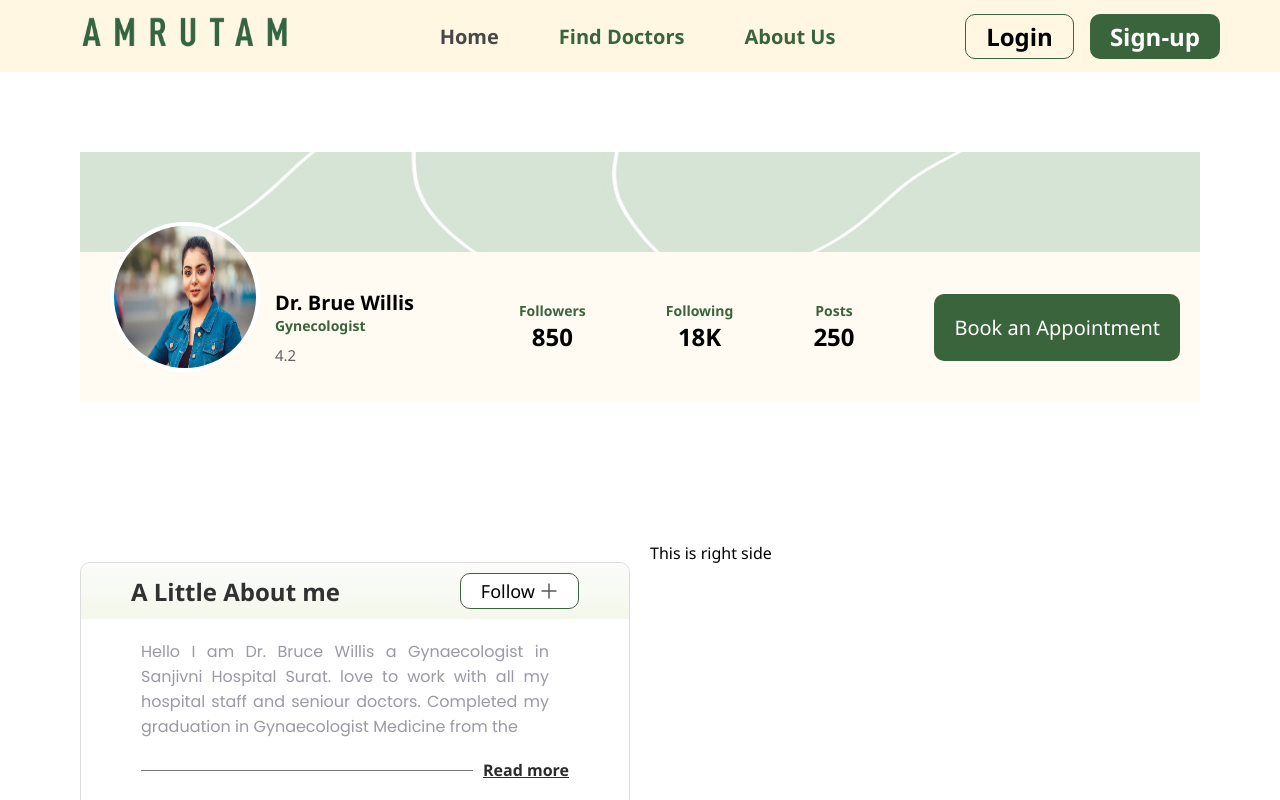
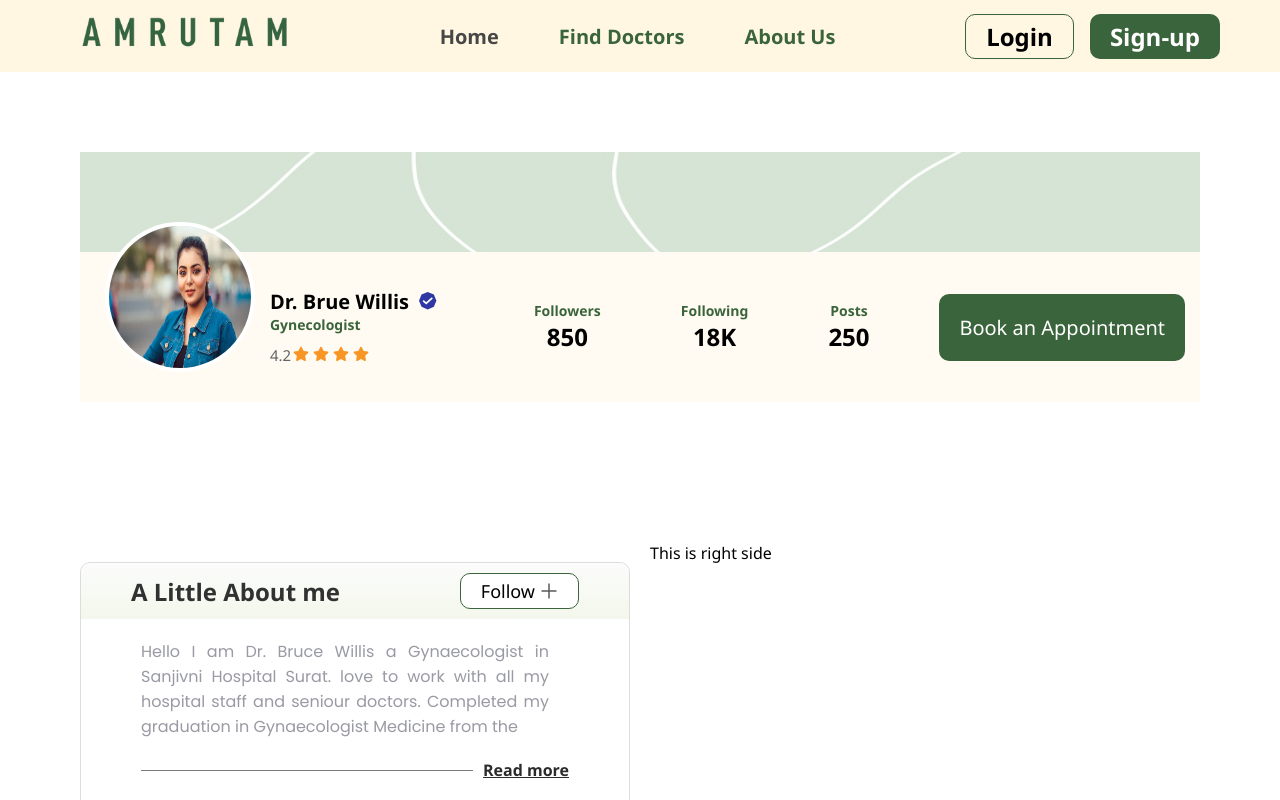
Before and after one commit to sinha-niranjan/amrutan, a React (Vite) app: page / in a window 1280 px wide. Shown: the top 800 px of the page. Built offline with nearby package versions, Linux system fonts and the light colour scheme.

Commit message:
modified:   src/components/Banner.jsx 	modified:   src/styles/Banner.css

```diff
--- a/src/components/Banner.jsx
+++ b/src/components/Banner.jsx
@@ -2,6 +2,8 @@ import React from "react";
 import "../styles/Banner.css";
 import backgroundImage from "../assets/background-banner.png";
 import avatar from "../assets/avatar.png";
+import check from "../assets/check.svg";
+import Stars from "./Stars";
 
 const banner = () => {
   return (
@@ -15,10 +17,15 @@ const banner = () => {
             <img src={avatar} alt="Avatar" />
             <div className="user-details">
               <div className="user-name">
-                <h2>Dr. Brue Willis</h2>
+                <h2>
+                  Dr. Brue Willis <img src={check} alt="check" />{" "}
+                </h2>
                 <p>Gynecologist</p>
               </div>
-              <div className="user-rating">4.2</div>
+              <div className="user-rating">
+                4.2
+                <Stars count={4} />
+              </div>
             </div>
           </div>
           <div className="data">
--- a/src/styles/Banner.css
+++ b/src/styles/Banner.css
@@ -49,8 +49,15 @@
 .user-name > h2 {
   font-size: 20px;
   font-weight: 600;
+  display: flex;
+  align-items: center;
+  justify-content: space-between;
+  gap: 10px;
+}
 
-
+.user-name > h2 > img {
+  height: 20px;
+  width: 20px;
 }
 
 .user-name > p {
@@ -61,6 +68,8 @@
 }
 
 .user-rating {
+  display: flex;
+  align-items: center;
   font-size: 15px;
   color: rgba(98, 98, 98, 1);
 }
```
Lines whose indentation alone changed are shown as unchanged.
